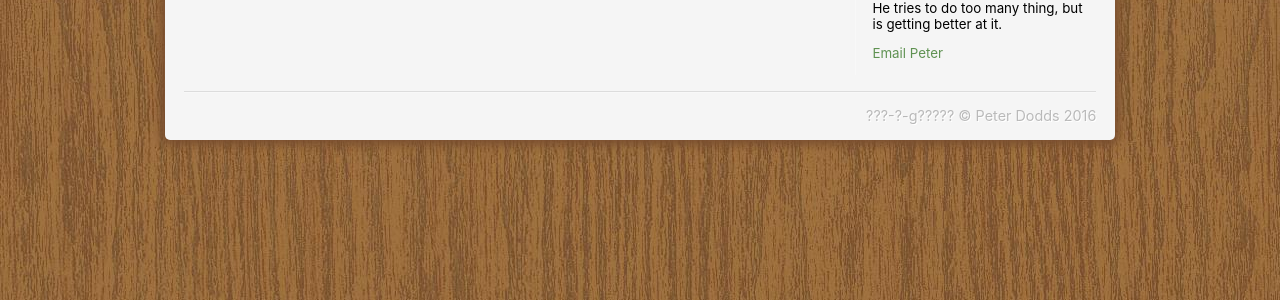
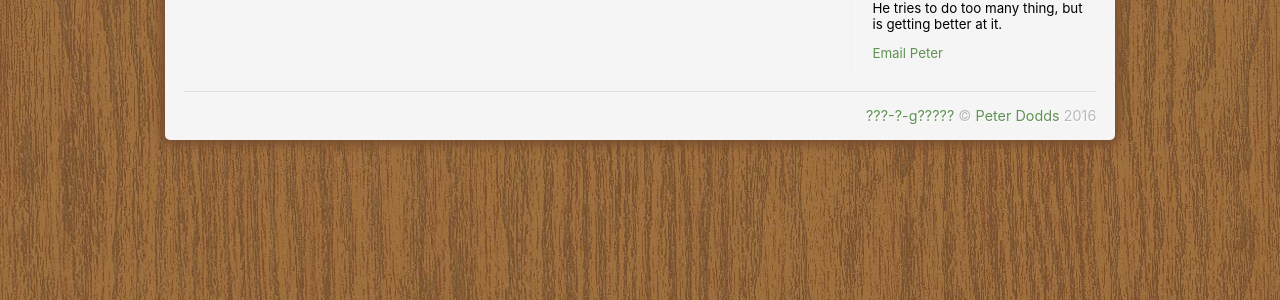
Before and after one commit to m0tive/pddds.com, a Jekyll site: the page built from 403.md, in a window 1280 px wide. Shown: the part 301-601 px from the top of the page. Built offline with Jekyll 4.4.1, drawn with Linux system fonts in a browser that asks for light colours; our own code applies the rules of GitHub Pages for plain Markdown files.

Commit message:
Format site footer to include email and source link

```diff
--- a/_includes/about.md
+++ b/_includes/about.md
@@ -8,5 +8,4 @@ _Peter Dodds_ is a software developer, UX master-in-training, design
 enthusiast, aspiring illustrator and optimistic gardener. He tries to
 do too many thing, but is getting better at it.
 
-<a href="mailto:hello~at~pddds.com" onmouseover="this.href=this.href.replace(/~at~/,'@')">
-    Email Peter</a>
+{% include email.html text="Email Peter" %}
--- /dev/null
+++ b/_includes/email.html
@@ -0,0 +1,2 @@
+<a href="mailto:hello~at~pddds.com" onmouseover="this.href=this.href.replace(/~at~/,'@')">
+    {{ include.text }}</a>
--- a/_layouts/base.html
+++ b/_layouts/base.html
@@ -60,9 +60,12 @@
     </div>
 
     <footer>
-        <p id="copyright" title="{{site.time}}">
-            {% if site.buildid %}{{site.buildid}}{% else %}???-?-g?????{% endif %}
-            &copy; {{ site.author }} {{ site.time | date: "%Y" }}
+        <p>
+            {% capture buildid %}{% if site.buildid %}{{site.buildid}}{% else %}???-?-g?????{% endif %}{% endcapture %}
+            <a href="https://github.com/m0tive/pddds.com/tree/{{ buildid }}">{{buildid}}</a>
+            &copy;
+            {% include email.html text="Peter Dodds" %}
+            <span title="{{site.time}}">{{ site.time | date: "%Y" }}</span>
         </p>
     </footer>
 
```
